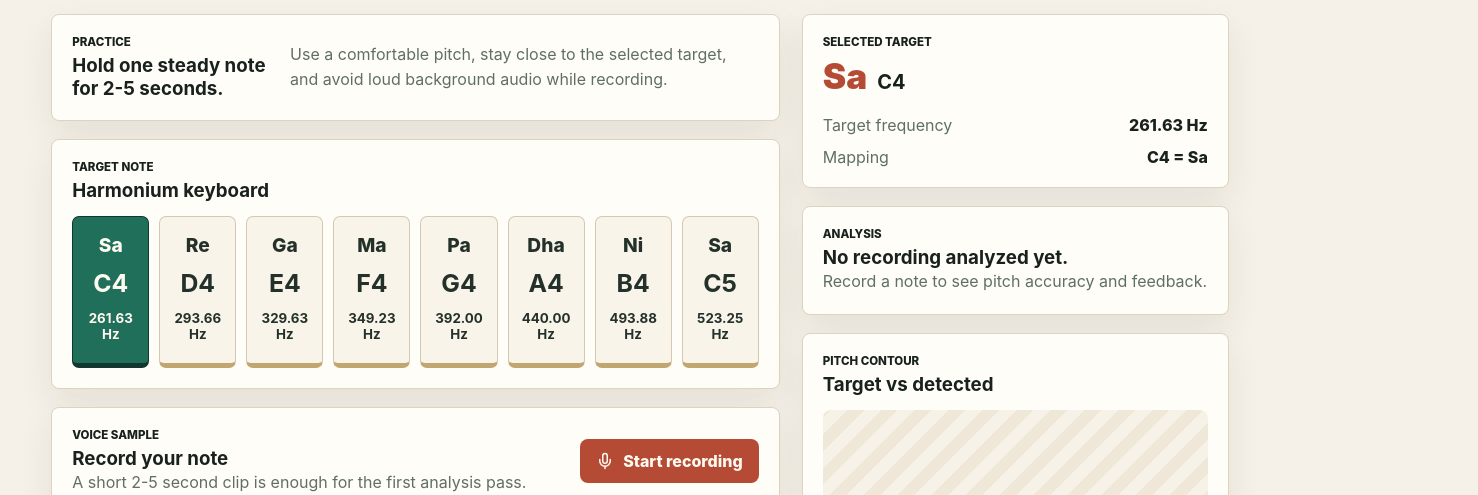
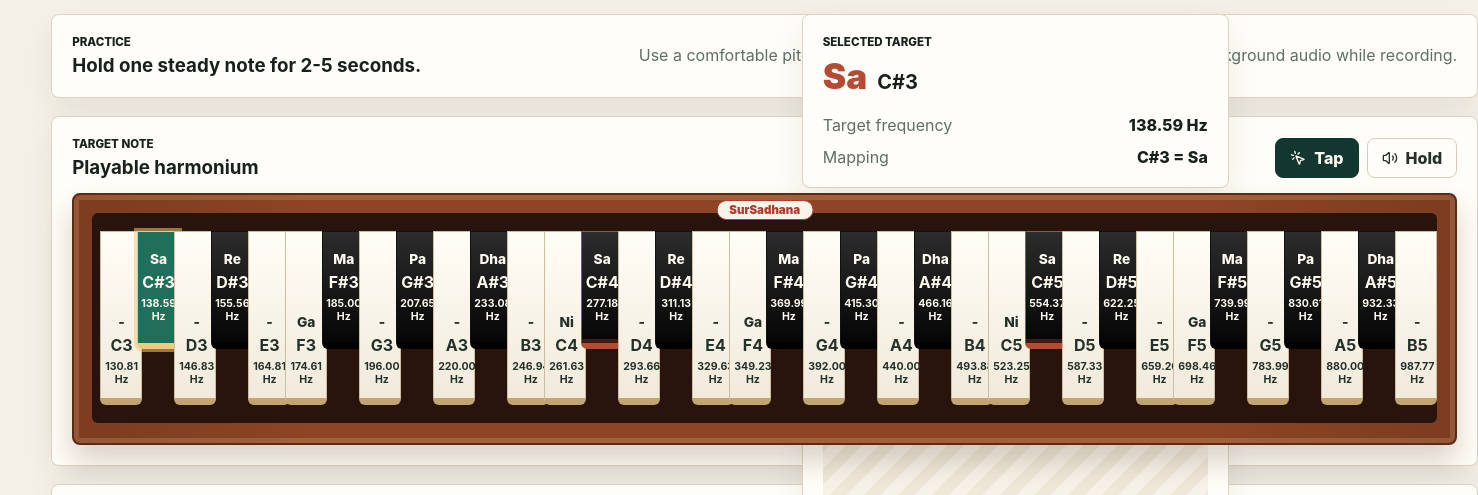
Before and after one commit to Jaskeeratr/sur-ai, a React (Vite) app in the folder client/: page /harmonium in a window 1280 px wide. Shown: the part 493-988 px from the top of the page, 1478 px wide, since content can reach past the window. Built offline with nearby package versions, Linux system fonts and the light colour scheme; no server answers.

Commit message:
Add playable C sharp harmonium scale

```diff
--- a/client/src/components/HarmoniumKeyboard.jsx
+++ b/client/src/components/HarmoniumKeyboard.jsx
@@ -1,23 +1,184 @@
+import { MousePointerClick, Volume2 } from "lucide-react";
+import { useEffect, useRef, useState } from "react";
+
+function createHarmoniumVoice(audioContext, frequency) {
+  const output = audioContext.createGain();
+  const primary = audioContext.createOscillator();
+  const reed = audioContext.createOscillator();
+  const softBuzz = audioContext.createOscillator();
+  const primaryGain = audioContext.createGain();
+  const reedGain = audioContext.createGain();
+  const buzzGain = audioContext.createGain();
+
+  primary.type = "sine";
+  reed.type = "triangle";
+  softBuzz.type = "sawtooth";
+  primary.frequency.value = frequency;
+  reed.frequency.value = frequency * 2;
+  softBuzz.frequency.value = frequency * 3;
+  primaryGain.gain.value = 0.34;
+  reedGain.gain.value = 0.1;
+  buzzGain.gain.value = 0.025;
+  output.gain.value = 0;
+
+  primary.connect(primaryGain);
+  reed.connect(reedGain);
+  softBuzz.connect(buzzGain);
+  primaryGain.connect(output);
+  reedGain.connect(output);
+  buzzGain.connect(output);
+  output.connect(audioContext.destination);
+
+  return {
+    output,
+    oscillators: [primary, reed, softBuzz]
+  };
+}
+
 export function HarmoniumKeyboard({ notes, selectedNote, onSelect }) {
+  const audioContextRef = useRef(null);
+  const activeVoiceRef = useRef(null);
+  const [playMode, setPlayMode] = useState("tap");
+
+  useEffect(() => {
+    return () => stopTone();
+  }, []);
+
+  function getAudioContext() {
+    const AudioContext = window.AudioContext || window.webkitAudioContext;
+    if (!AudioContext) {
+      return null;
+    }
+
+    if (!audioContextRef.current) {
+      audioContextRef.current = new AudioContext();
+    }
+
+    return audioContextRef.current;
+  }
+
+  function stopTone() {
+    const voice = activeVoiceRef.current;
+    if (!voice) {
+      return;
+    }
+
+    const now = voice.audioContext.currentTime;
+    voice.output.gain.cancelScheduledValues(now);
+    voice.output.gain.setTargetAtTime(0, now, 0.035);
+    window.setTimeout(() => {
+      voice.oscillators.forEach((oscillator) => oscillator.stop());
+      voice.output.disconnect();
+    }, 120);
+    activeVoiceRef.current = null;
+  }
+
+  function startTone(note, duration = null) {
+    const audioContext = getAudioContext();
+    if (!audioContext) {
+      return;
+    }
+
+    if (audioContext.state === "suspended") {
+      audioContext.resume();
+    }
+
+    stopTone();
+    const voice = createHarmoniumVoice(audioContext, note.frequency);
+    const now = audioContext.currentTime;
+    voice.output.gain.setValueAtTime(0, now);
+    voice.output.gain.linearRampToValueAtTime(0.22, now + 0.035);
+    voice.oscillators.forEach((oscillator) => oscillator.start(now));
+    activeVoiceRef.current = { ...voice, audioContext };
+
+    if (duration) {
+      window.setTimeout(() => stopTone(), duration);
+    }
+  }
+
+  function playReference(note) {
+    onSelect(note);
+    startTone(note, playMode === "tap" ? 950 : null);
+  }
+
+  function handlePointerDown(note) {
+    if (playMode !== "hold") {
+      return;
+    }
+    onSelect(note);
+    startTone(note);
+  }
+
+  function handlePointerUp() {
+    if (playMode === "hold") {
+      stopTone();
+    }
+  }
+
+  const isCompact = notes.length <= 12;
+
   return (
     <div className="keyboard-panel">
-      <div className="section-heading">
+      <div className="section-heading keyboard-heading">
+        <div>
           <p className="eyebrow">Target note</p>
-        <h3>Harmonium keyboard</h3>
+          <h3>Playable harmonium</h3>
         </div>
-      <div className="harmonium-keyboard" role="list" aria-label="Harmonium notes">
+        <div className="play-mode-toggle" aria-label="Playback mode">
+          <button
+            className={playMode === "tap" ? "active" : ""}
+            type="button"
+            onClick={() => {
+              stopTone();
+              setPlayMode("tap");
+            }}
+          >
+            <MousePointerClick size={16} />
+            Tap
+          </button>
+          <button
+            className={playMode === "hold" ? "active" : ""}
+            type="button"
+            onClick={() => {
+              stopTone();
+              setPlayMode("hold");
+            }}
+          >
+            <Volume2 size={16} />
+            Hold
+          </button>
+        </div>
+      </div>
+      <div className="harmonium-body">
+        <div className="harmonium-brand">SurSadhana</div>
+        <div
+          className={`harmonium-keyboard ${isCompact ? "compact-keyboard" : ""}`}
+          role="list"
+          aria-label="Playable harmonium notes"
+        >
           {notes.map((note, index) => {
             const isSelected = selectedNote.note === note.note;
+            const isSa = note.sargam === "Sa";
 
             return (
               <button
-              className={`harmonium-key ${isSelected ? "selected" : ""}`}
+                className={`harmonium-key ${note.isBlack ? "black-key" : "white-key"} ${
+                  isSelected ? "selected" : ""
+                } ${isSa ? "sa-key" : ""}`}
                 key={`${note.note}-${note.sargam}-${index}`}
                 type="button"
-              onClick={() => onSelect(note)}
+                onClick={() => {
+                  if (playMode === "tap") {
+                    playReference(note);
+                  }
+                }}
+                onPointerDown={() => handlePointerDown(note)}
+                onPointerUp={handlePointerUp}
+                onPointerCancel={handlePointerUp}
+                onPointerLeave={handlePointerUp}
                 aria-pressed={isSelected}
               >
-              <span>{note.sargam}</span>
+                <span>{note.sargam || "-"}</span>
                 <strong>{note.note}</strong>
                 <small>{note.frequency.toFixed(2)} Hz</small>
               </button>
@@ -25,5 +186,6 @@ export function HarmoniumKeyboard({ notes, selectedNote, onSelect }) {
           })}
         </div>
       </div>
+    </div>
   );
 }
--- a/client/src/components/SelectedNoteCard.jsx
+++ b/client/src/components/SelectedNoteCard.jsx
@@ -1,9 +1,11 @@
 export function SelectedNoteCard({ note }) {
+  const label = note.sargam || "Ref";
+
   return (
     <div className="info-card selected-note-card">
       <p className="eyebrow">Selected target</p>
       <div className="selected-note">
-        <span>{note.sargam}</span>
+        <span>{label}</span>
         <strong>{note.note}</strong>
       </div>
       <dl>
@@ -14,7 +16,7 @@ export function SelectedNoteCard({ note }) {
         <div>
           <dt>Mapping</dt>
           <dd>
-            {note.note} = {note.sargam}
+            {note.sargam ? `${note.note} = ${note.sargam}` : `${note.note} reference`}
           </dd>
         </div>
       </dl>
--- a/client/src/data/notes.js
+++ b/client/src/data/notes.js
@@ -1,10 +1,55 @@
-export const HARMONIUM_NOTES = [
-  { sargam: "Sa", note: "C4", frequency: 261.63 },
-  { sargam: "Re", note: "D4", frequency: 293.66 },
-  { sargam: "Ga", note: "E4", frequency: 329.63 },
-  { sargam: "Ma", note: "F4", frequency: 349.23 },
-  { sargam: "Pa", note: "G4", frequency: 392.0 },
-  { sargam: "Dha", note: "A4", frequency: 440.0 },
-  { sargam: "Ni", note: "B4", frequency: 493.88 },
-  { sargam: "Sa", note: "C5", frequency: 523.25 }
-];
+export const CHROMATIC_NOTES = ["C", "C#", "D", "D#", "E", "F", "F#", "G", "G#", "A", "A#", "B"];
+export const SARGAM_LABELS = ["Sa", "Re", "Ga", "Ma", "Pa", "Dha", "Ni"];
+export const MAJOR_SCALE_INTERVALS = [0, 2, 4, 5, 7, 9, 11];
+export const DEFAULT_SA = { noteName: "C#", octave: 3 };
+
+export function getFrequency(noteName, octave) {
+  const semitoneIndex = CHROMATIC_NOTES.indexOf(noteName);
+  const midiNumber = (octave + 1) * 12 + semitoneIndex;
+  return Math.round(440 * 2 ** ((midiNumber - 69) / 12) * 100) / 100;
+}
+
+function getChromaticDistance(fromNoteName, fromOctave, toNoteName, toOctave) {
+  const fromIndex = fromOctave * 12 + CHROMATIC_NOTES.indexOf(fromNoteName);
+  const toIndex = toOctave * 12 + CHROMATIC_NOTES.indexOf(toNoteName);
+  return toIndex - fromIndex;
+}
+
+export function getSargamLabel(noteName, octave, root = DEFAULT_SA) {
+  const distance = getChromaticDistance(root.noteName, root.octave, noteName, octave);
+  if (distance < 0) {
+    return "";
+  }
+
+  const scaleDegree = distance % 12;
+  const scaleIndex = MAJOR_SCALE_INTERVALS.indexOf(scaleDegree);
+  if (scaleIndex === -1) {
+    return "";
+  }
+
+  return SARGAM_LABELS[scaleIndex];
+}
+
+export function buildHarmoniumKeys(root = DEFAULT_SA) {
+  const keys = [];
+  for (let octave = 3; octave <= 5; octave += 1) {
+    for (const noteName of CHROMATIC_NOTES) {
+      const note = `${noteName}${octave}`;
+      keys.push({
+        noteName,
+        octave,
+        note,
+        frequency: getFrequency(noteName, octave),
+        isBlack: noteName.includes("#"),
+        sargam: getSargamLabel(noteName, octave, root)
+      });
+    }
+  }
+
+  return keys;
+}
+
+export const HARMONIUM_NOTES = buildHarmoniumKeys(DEFAULT_SA);
+export const DEFAULT_HARMONIUM_NOTE =
+  HARMONIUM_NOTES.find((note) => note.noteName === DEFAULT_SA.noteName && note.octave === DEFAULT_SA.octave) ||
+  HARMONIUM_NOTES[0];
--- a/client/src/data/sargam.js
+++ b/client/src/data/sargam.js
@@ -1,34 +1,35 @@
-const CHROMATIC_NOTES = ["C", "C#", "D", "D#", "E", "F", "F#", "G", "G#", "A", "A#", "B"];
-const SARGAM_LABELS = ["Sa", "Re", "Ga", "Ma", "Pa", "Dha", "Ni", "Sa"];
-const MAJOR_SCALE_INTERVALS = [0, 2, 4, 5, 7, 9, 11, 12];
+import { CHROMATIC_NOTES, DEFAULT_SA, MAJOR_SCALE_INTERVALS, SARGAM_LABELS, getFrequency } from "./notes.js";
 
-function getFrequency(noteName, octave) {
-  const semitoneIndex = CHROMATIC_NOTES.indexOf(noteName);
-  const midiNumber = (octave + 1) * 12 + semitoneIndex;
-  return Math.round(440 * 2 ** ((midiNumber - 69) / 12) * 100) / 100;
-}
+const SARGAM_SEQUENCE = [...SARGAM_LABELS, "Sa"];
+const SCALE_INTERVALS = [...MAJOR_SCALE_INTERVALS, 12];
 
 export const ROOT_OPTIONS = [
+  { label: "Men C#", value: "C#", octave: 3 },
   { label: "Low C", value: "C", octave: 3 },
+  { label: "C#", value: "C#", octave: 4 },
   { label: "D", value: "D", octave: 3 },
+  { label: "D#", value: "D#", octave: 3 },
   { label: "E", value: "E", octave: 3 },
   { label: "F", value: "F", octave: 3 },
+  { label: "F#", value: "F#", octave: 3 },
   { label: "G", value: "G", octave: 3 },
+  { label: "G#", value: "G#", octave: 3 },
   { label: "A", value: "A", octave: 3 },
+  { label: "A#", value: "A#", octave: 3 },
   { label: "B", value: "B", octave: 3 },
   { label: "C", value: "C", octave: 4 }
 ];
 
-export function buildSargamScale(root = "C", rootOctave = 3) {
+export function buildSargamScale(root = DEFAULT_SA.noteName, rootOctave = DEFAULT_SA.octave) {
   const rootIndex = CHROMATIC_NOTES.indexOf(root);
 
-  return MAJOR_SCALE_INTERVALS.map((interval, index) => {
+  return SCALE_INTERVALS.map((interval, index) => {
     const chromaticIndex = rootIndex + interval;
     const octave = rootOctave + Math.floor(chromaticIndex / CHROMATIC_NOTES.length);
     const noteName = CHROMATIC_NOTES[chromaticIndex % CHROMATIC_NOTES.length];
 
     return {
-      sargam: SARGAM_LABELS[index],
+      sargam: SARGAM_SEQUENCE[index],
       note: `${noteName}${octave}`,
       frequency: getFrequency(noteName, octave),
       step: index + 1
--- a/client/src/pages/HarmoniumPage.jsx
+++ b/client/src/pages/HarmoniumPage.jsx
@@ -1,5 +1,5 @@
 import { useMemo, useState } from "react";
-import { HARMONIUM_NOTES } from "../data/notes.js";
+import { DEFAULT_HARMONIUM_NOTE, HARMONIUM_NOTES } from "../data/notes.js";
 import { HarmoniumKeyboard } from "../components/HarmoniumKeyboard.jsx";
 import { PracticeInstructions } from "../components/PracticeInstructions.jsx";
 import { SelectedNoteCard } from "../components/SelectedNoteCard.jsx";
@@ -17,7 +17,7 @@ async function checkBackendHealth() {
 }
 
 export function HarmoniumPage() {
-  const [selectedNote, setSelectedNote] = useState(HARMONIUM_NOTES[0]);
+  const [selectedNote, setSelectedNote] = useState(DEFAULT_HARMONIUM_NOTE);
   const [analysis, setAnalysis] = useState(null);
   const [analysisError, setAnalysisError] = useState("");
   const [isAnalyzing, setIsAnalyzing] = useState(false);
--- a/client/src/styles.css
+++ b/client/src/styles.css
@@ -187,6 +187,13 @@ main {
   margin-bottom: 14px;
 }
 
+.keyboard-heading {
+  align-items: center;
+  display: flex;
+  justify-content: space-between;
+  gap: 16px;
+}
+
 .mode-tabs {
   display: flex;
   gap: 10px;
@@ -195,6 +202,7 @@ main {
 
 .mode-tabs button,
 .root-selector button,
+.play-mode-toggle button,
 .ghost-button,
 .icon-button {
   align-items: center;
@@ -211,10 +219,16 @@ main {
 }
 
 .mode-tabs button.active,
-.root-selector button.selected {
+.root-selector button.selected,
+.play-mode-toggle button.active {
   background: #12372f;
   border-color: #12372f;
   color: #fffaf0;
+}
+
+.play-mode-toggle {
+  display: flex;
+  gap: 8px;
 }
 
 .sargam-controls,
@@ -251,50 +265,112 @@ main {
   padding: 0;
 }
 
+.harmonium-body {
+  background:
+    linear-gradient(90deg, rgba(82, 34, 17, 0.28), transparent 18%, transparent 82%, rgba(82, 34, 17, 0.28)),
+    #8d4525;
+  border: 2px solid #5c2b18;
+  border-radius: 8px;
+  box-shadow:
+    inset 0 0 0 5px rgba(255, 214, 156, 0.18),
+    0 16px 28px rgba(64, 39, 20, 0.2);
+  padding: 18px 18px 20px;
+  position: relative;
+}
+
+.harmonium-brand {
+  background: #f8f4ea;
+  border: 1px solid #b23b2b;
+  border-radius: 999px;
+  color: #b23b2b;
+  font-size: 0.72rem;
+  font-weight: 900;
+  left: 50%;
+  padding: 2px 12px;
+  position: absolute;
+  top: 5px;
+  transform: translateX(-50%);
+}
+
 .harmonium-keyboard {
+  align-items: start;
+  background: #28130d;
+  border-radius: 6px;
   display: grid;
-  gap: 10px;
-  grid-template-columns: repeat(8, minmax(76px, 1fr));
+  gap: 3px;
+  grid-template-columns: repeat(36, minmax(34px, 1fr));
+  min-height: 210px;
+  overflow-x: auto;
+  padding: 18px 8px 8px;
+}
+
+.compact-keyboard {
+  grid-template-columns: repeat(8, minmax(72px, 1fr));
 }
 
 .harmonium-key {
-  background: #f8f4ea;
-  border: 1px solid #d5c8b3;
-  border-bottom: 5px solid #c2a66f;
-  border-radius: 7px;
-  color: #24312b;
+  border: 1px solid #cdbd9e;
+  border-radius: 0 0 6px 6px;
   cursor: pointer;
   display: grid;
-  gap: 7px;
-  min-height: 152px;
-  padding: 16px 8px;
+  gap: 5px;
+  justify-items: center;
+  min-width: 42px;
   text-align: center;
+  touch-action: none;
   transition:
+    box-shadow 160ms ease,
     border-color 160ms ease,
     transform 160ms ease,
     background 160ms ease;
 }
 
 .harmonium-key:hover {
-  transform: translateY(-2px);
+  transform: translateY(2px);
+}
+
+.white-key {
+  align-content: end;
+  background: linear-gradient(#fffdf7, #f1eadb);
+  border-bottom: 7px solid #c2a66f;
+  color: #24312b;
+  min-height: 174px;
+  padding: 18px 4px 12px;
+}
+
+.black-key {
+  align-content: center;
+  background: linear-gradient(#2c2c2c, #050505);
+  border-color: #111;
+  border-bottom: 6px solid #000;
+  color: #fffaf0;
+  min-height: 118px;
+  padding: 10px 3px;
 }
 
 .harmonium-key.selected {
   background: #1f6f5b;
-  border-color: #12372f;
+  border-color: #f2c879;
+  box-shadow: 0 0 0 3px rgba(242, 200, 121, 0.55);
   color: #fffaf0;
 }
 
+.harmonium-key.sa-key:not(.selected) {
+  border-color: #b54b35;
+  box-shadow: inset 0 -4px 0 rgba(181, 75, 53, 0.32);
+}
+
 .harmonium-key span {
-  font-size: 1.2rem;
+  font-size: 0.86rem;
   font-weight: 850;
 }
 
 .harmonium-key strong {
-  font-size: 1.55rem;
+  font-size: 1rem;
 }
 
 .harmonium-key small {
+  font-size: 0.66rem;
   font-weight: 700;
 }
 
@@ -508,6 +584,10 @@ dd {
   }
 
   .harmonium-keyboard {
+    grid-template-columns: repeat(36, minmax(38px, 1fr));
+  }
+
+  .compact-keyboard {
     grid-template-columns: repeat(4, minmax(90px, 1fr));
   }
 
@@ -531,13 +611,16 @@ dd {
     padding-inline: 12px;
   }
 
-  .harmonium-keyboard,
   .metric-grid {
     grid-template-columns: repeat(2, minmax(0, 1fr));
   }
 
-  .harmonium-key {
-    min-height: 128px;
+  .harmonium-keyboard {
+    grid-template-columns: repeat(36, minmax(36px, 1fr));
+  }
+
+  .compact-keyboard {
+    grid-template-columns: repeat(2, minmax(0, 1fr));
   }
 
   .server-pill {
```
Lines whose indentation alone changed are shown as unchanged.
